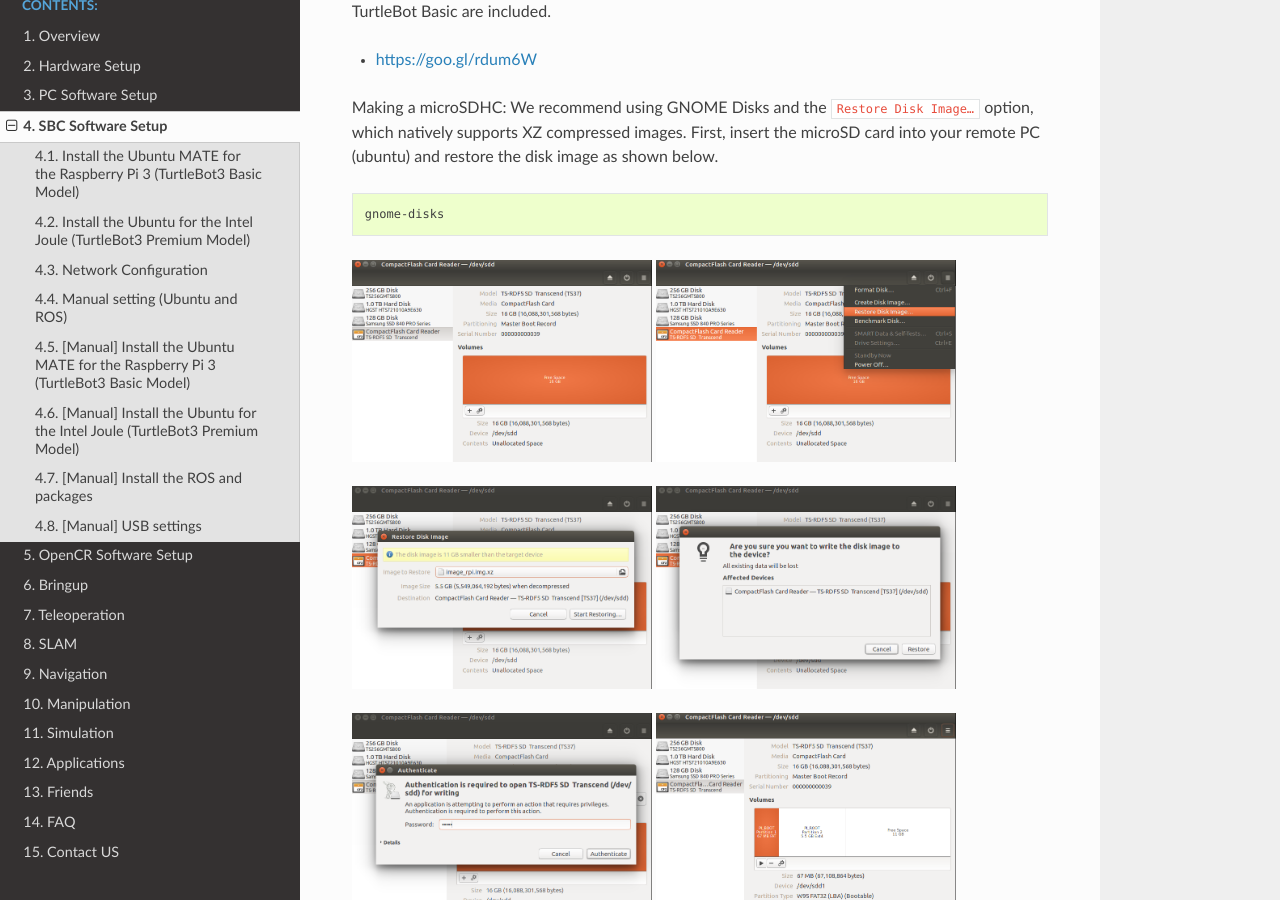
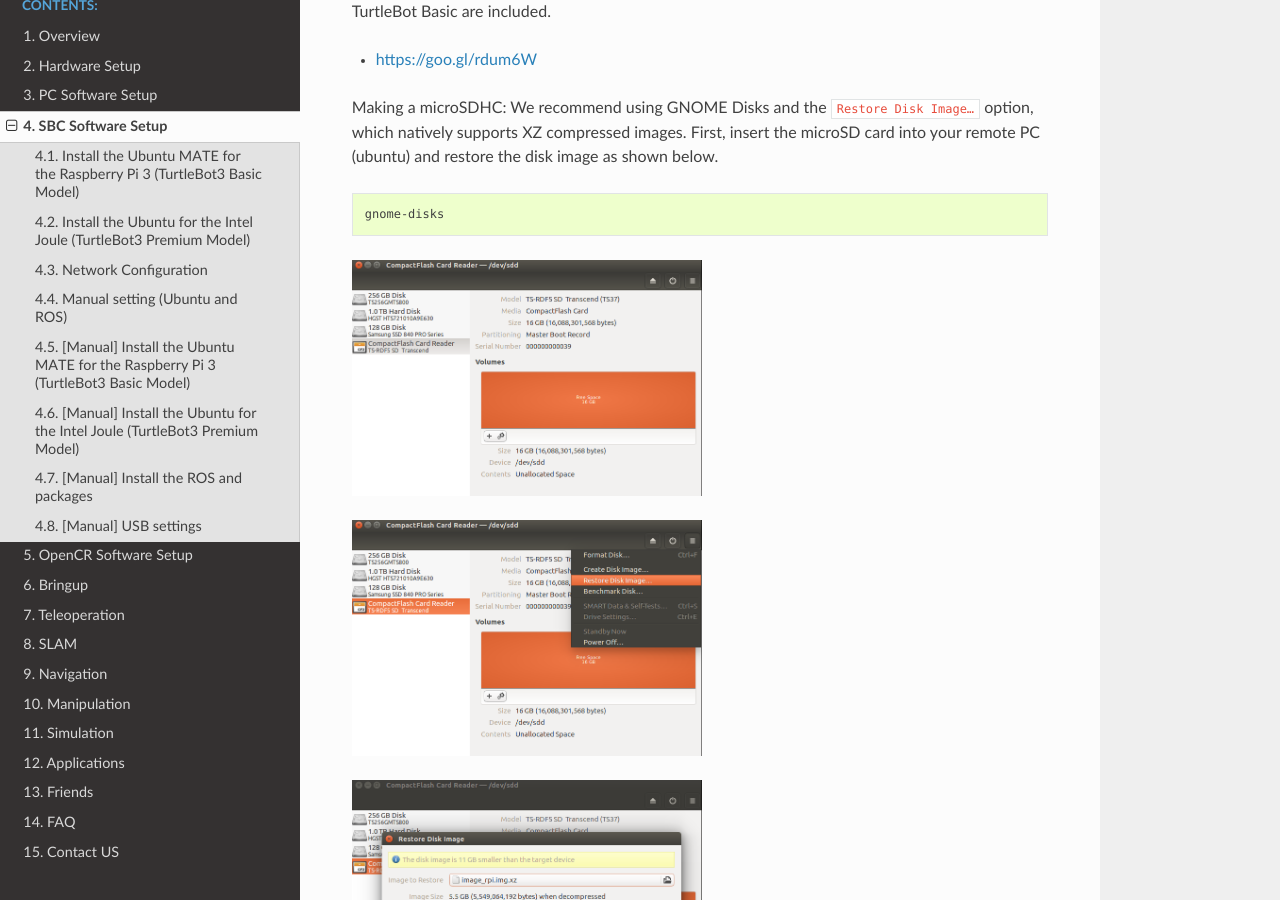
Before and after one commit to shivharis/turtlebot3_wiki, a Sphinx documentation site: the page built from docs/source/sbc_software.rst, in a window 1280 px wide and 900 px high, scrolled down 399 px. Built offline with Sphinx 7.4.7 and the Read the Docs theme 2.0.0, drawn with Linux system fonts in a browser that asks for light colours.

Commit message:
modified the image size

```diff
--- a/docs/source/sbc_software.rst
+++ b/docs/source/sbc_software.rst
@@ -17,22 +17,22 @@ Making a microSDHC: We recommend using GNOME Disks and the ``Restore Disk Image
   gnome-disks
 
 .. image:: _static/software/rpi_disk1.png
-   :width: 300px
+   :width: 350px
 
 .. image:: _static/software/rpi_disk2.png
-   :width: 300px
+   :width: 350px
 
 .. image:: _static/software/rpi_disk3.png
-   :width: 300px
+   :width: 350px
 
 .. image:: _static/software/rpi_disk4.png
-   :width: 300px
+   :width: 350px
 
 .. image:: _static/software/rpi_disk5.png
-   :width: 300px
+   :width: 350px
 
 .. image:: _static/software/rpi_disk6.png
-   :width: 300px
+   :width: 350px
 
 Install the Ubuntu for the Intel Joule (TurtleBot3 Premium Model)
 -----------------------------------------------------------------
```
